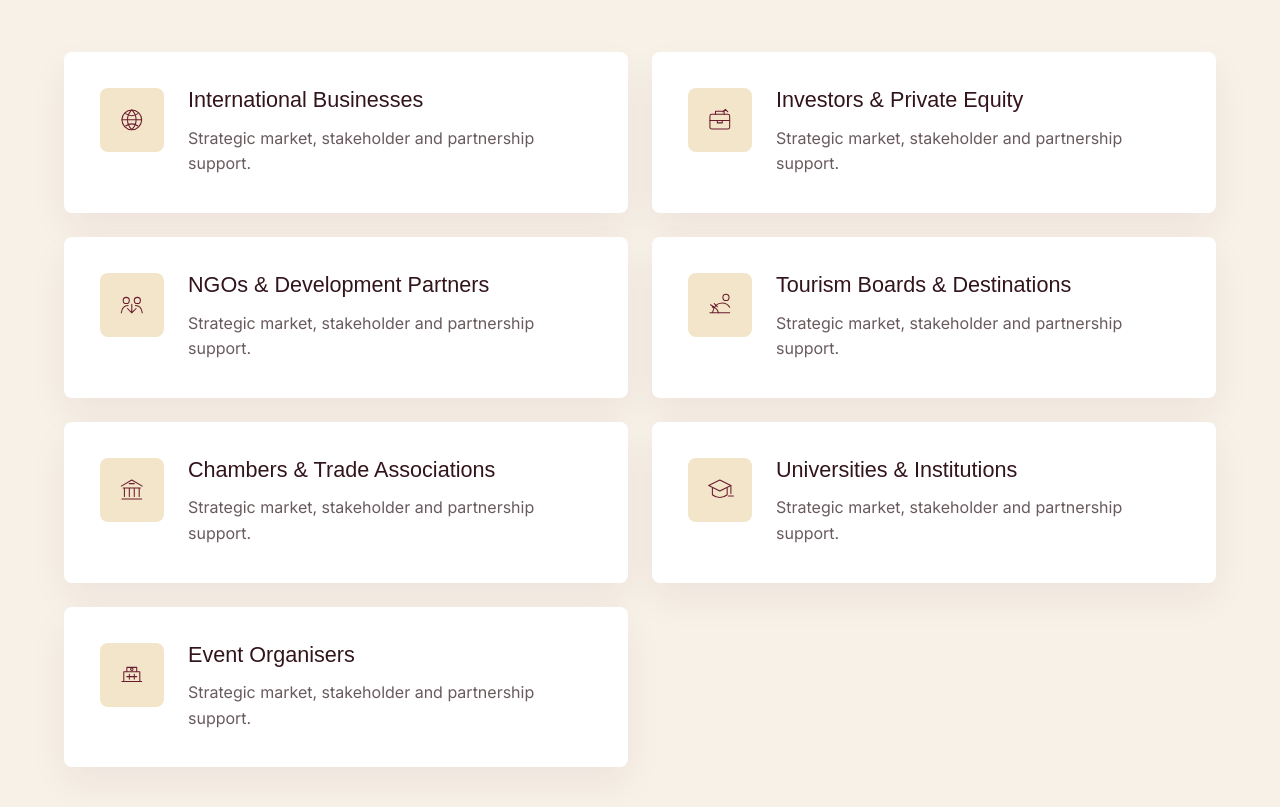
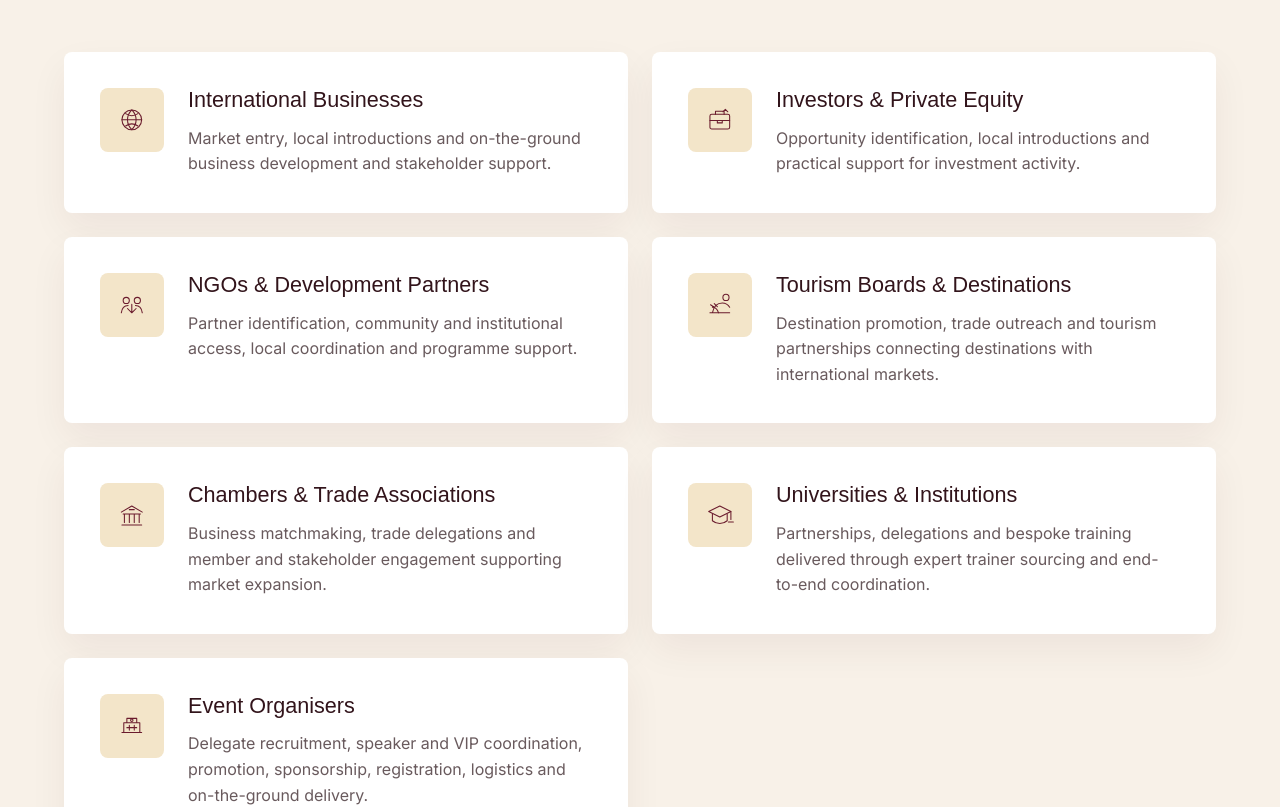
Before and after one commit to Rexdomine/DemandPR, a Next.js app: page / in a window 1280 px wide. Shown: the part 2260-3067 px from the top of the page. Built offline with nearby package versions, Linux system fonts and the light colour scheme; no server answers; a web font is replaced by a local one.

Commit message:
copy: clarify supported industry services

```diff
--- a/src/app/page.tsx
+++ b/src/app/page.tsx
@@ -9,6 +9,7 @@ import {
   site,
   successStories,
   supportedIndustries,
+  supportedIndustryDescriptions,
 } from "@/content/site";
 
 const serviceIcons = [
@@ -187,7 +188,7 @@ export default function Home() {
                 </span>
                 <div>
                   <h3>{industry}</h3>
-                  <p>Strategic market, stakeholder and partnership support.</p>
+                  <p>{supportedIndustryDescriptions[industry]}</p>
                 </div>
               </article>
             ))}
--- a/src/content/site.ts
+++ b/src/content/site.ts
@@ -216,6 +216,25 @@ export const supportedIndustries = [
   "Event Organisers",
 ] as const;
 
+export const supportedIndustryDescriptions: Readonly<
+  Record<(typeof supportedIndustries)[number], string>
+> = {
+  "International Businesses":
+    "Market entry, local introductions and on-the-ground business development and stakeholder support.",
+  "Investors & Private Equity":
+    "Opportunity identification, local introductions and practical support for investment activity.",
+  "NGOs & Development Partners":
+    "Partner identification, community and institutional access, local coordination and programme support.",
+  "Tourism Boards & Destinations":
+    "Destination promotion, trade outreach and tourism partnerships connecting destinations with international markets.",
+  "Chambers & Trade Associations":
+    "Business matchmaking, trade delegations and member and stakeholder engagement supporting market expansion.",
+  "Universities & Institutions":
+    "Partnerships, delegations and bespoke training delivered through expert trainer sourcing and end-to-end coordination.",
+  "Event Organisers":
+    "Delegate recruitment, speaker and VIP coordination, promotion, sponsorship, registration, logistics and on-the-ground delivery.",
+};
+
 export const clientReasons: readonly ContentBlock[] = [
   {
     title: "Access to Influential Networks",
```
Also changed, not shown: 2 other files (tests, documents, lock files or other folders).
